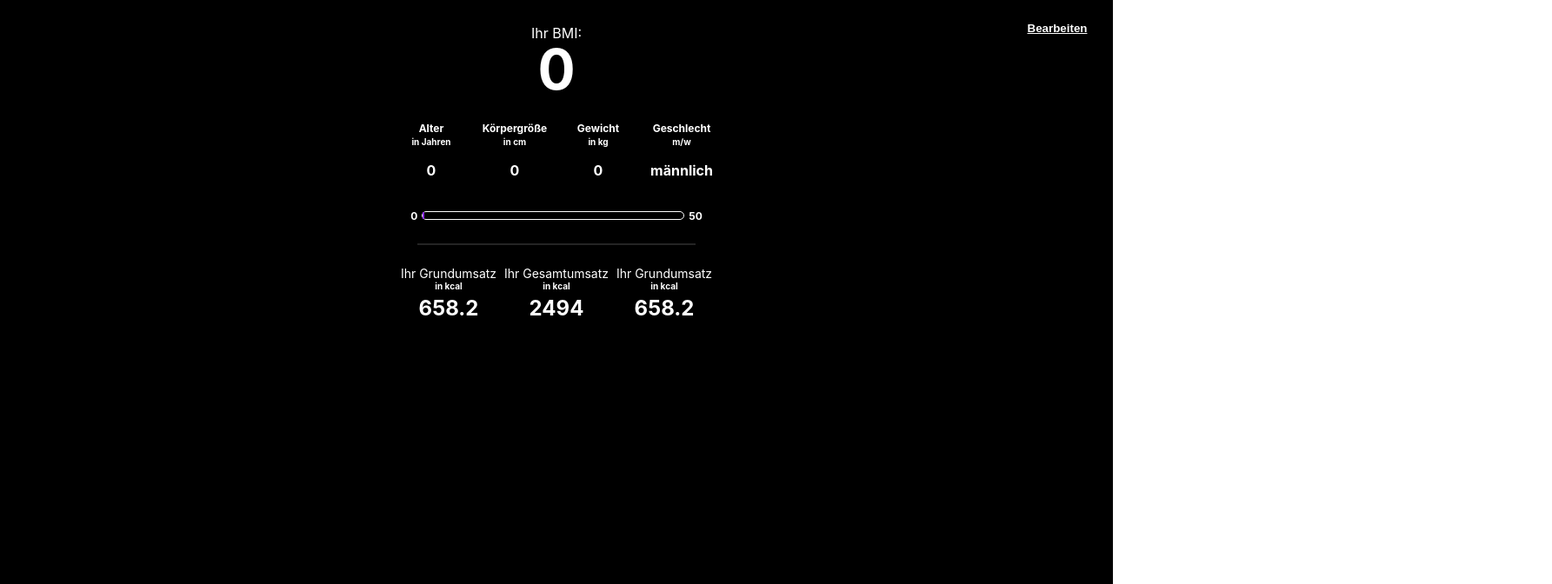
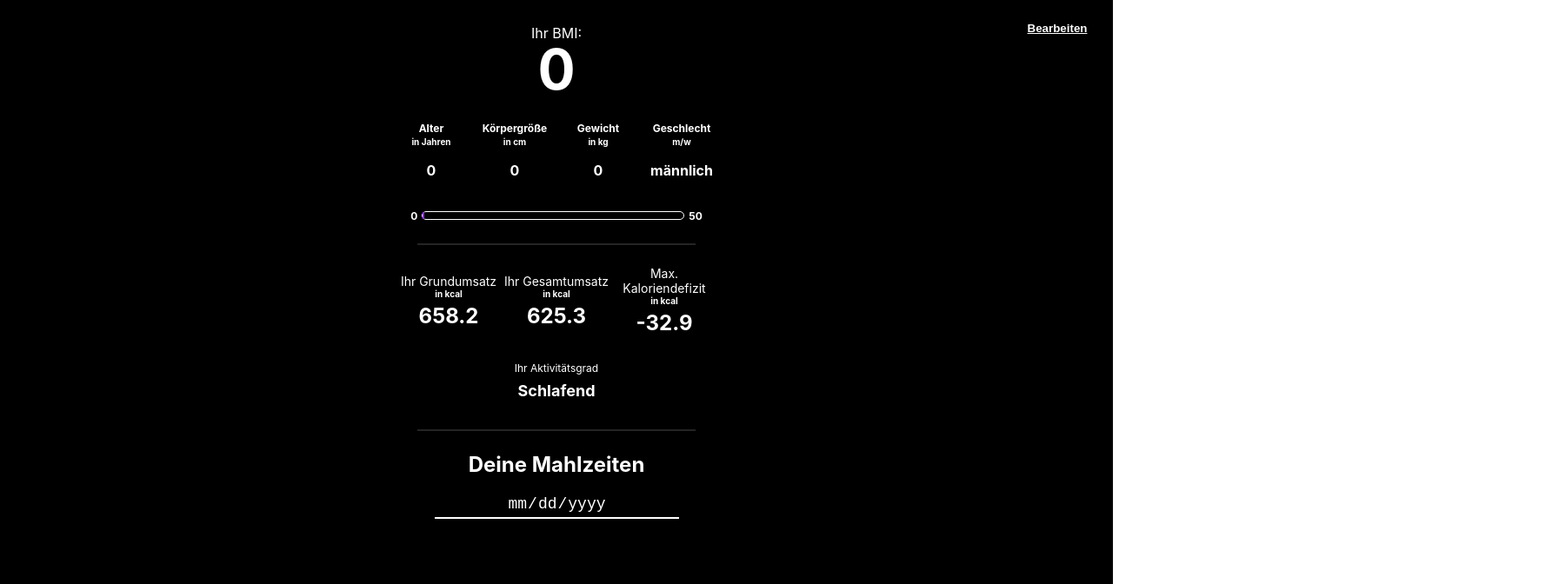
Before and after one commit to Louisrost/calotracker, a React (Create React App) app: page / in a window 1280 px wide. Shown: the top 672 px of the page at 87% size, 1785 px wide, since content can reach past the window. Built offline with nearby package versions, Linux system fonts and the light colour scheme.

Commit message:
feat: add eating table

```diff
--- a/src/App.js
+++ b/src/App.js
@@ -2,6 +2,7 @@ import './App.css';
 import BMI from "./Components/BMI/BMI"
 import React, {useState} from "react"
 import Kaloriendefizit from './Components/Kaloriendefizit/Kaloriendefizit';
+import Nahrungsliste from './Components/Nahrungsliste/Nahrungsliste';
 
 function App() {
   const [height, setHeight] = useState(0);
@@ -15,6 +16,8 @@ function App() {
       <BMI height={height} setHeight={setHeight} weight={weight} setWeight={setWeight} sex={sex} setSex={setSex} age={age} setage={setage} editMode={editMode} setEditMode={setEditMode}></BMI>
       <hr className="border"></hr>
       <Kaloriendefizit height={height} weight={weight} sex={sex} age={age} editMode={editMode}></Kaloriendefizit>
+      <hr className="border"></hr>
+      <Nahrungsliste></Nahrungsliste>
     </div>
   );
 }
--- a/src/Components/BMI/BMI.css
+++ b/src/Components/BMI/BMI.css
@@ -54,6 +54,7 @@
   position: absolute;
   top: 0;
   right: 0;
+  cursor: pointer;
 }
 .bmi-age-value{
   font-size: 16px;
--- a/src/Components/Kaloriendefizit/Kaloriendefizit.css
+++ b/src/Components/Kaloriendefizit/Kaloriendefizit.css
@@ -1,6 +1,6 @@
 .kaloriendefizit{
   width: 100%;
-  height: 256px;
+  height: 180px;
   display: flex;
   align-items: center;
   flex-direction: column;
@@ -36,3 +36,50 @@
   margin: 0;
   font-size: 24px;
 }
+.activity-dropdown{
+  background-color: black;
+  height: 32px;
+  width: 280px;
+  border: 0;
+  border-bottom: 2px solid white;
+  font-size: 18px;
+  font-weight: bold;
+  color: white;
+  outline: none;
+  cursor: pointer;
+  text-align: center;
+  margin-top: 8px;
+}
+.activity-dropdown-option{
+  width: 280px;
+  cursor: pointer;
+  border: none;
+  outline: none;
+  font-size: 12px;
+  font-weight: bold;
+  cursor: pointer;
+}
+.activity-dropdown-paragraph{
+  font-weight: bold;
+  font-size: 18px;
+  color: white;
+  margin: 0;
+  margin-top: 8px;
+}
+.activity-dropdown-text{
+  margin: 0;
+  font-size: 12px;
+  font-weight: 400;
+}
+.activity-container{
+  margin-top: 32px;
+  width: 280px;
+  height: fit-content;
+  display: flex;
+  align-items: center;
+  justify-content: center;
+  flex-direction: column;
+}
+.helper{
+  margin-top: 32px;
+}
--- a/src/Components/Kaloriendefizit/Kaloriendefizit.js
+++ b/src/Components/Kaloriendefizit/Kaloriendefizit.js
@@ -3,6 +3,26 @@ import "./Kaloriendefizit.css"
 
 function Kaloriendefizit({height, weight, sex, age, editMode}) {
   const [formel, setFormel] = useState(0);
+  const [factor, setFactor] = useState([0.95, "Schlafend"]);
+  var activityText;
+  console.log(factor);
+
+  const handleActivityChange = (e)=> {
+    if(e.target.value==="0.95"){
+      activityText="Schlafend";
+    }else if(e.target.value==="1.2"){
+      activityText="Nur sitzend, liegend";
+    }else if(e.target.value==="1.45"){
+      activityText="Sitzend, kaum körperliche Aktivität";
+    }else if(e.target.value==="1.65"){
+      activityText="Überwiegend sitzend, gehend und stehend";
+    }else if(e.target.value==="1.85"){
+      activityText="Hauptsächlich stehend und gehend";
+    }else if(e.target.value==="2.2"){
+      activityText="Körperlich anstrengende Arbeit";
+    }
+    setFactor([e.target.value, activityText]);
+  }
 
   useEffect(()=>{
     if(sex==="männlich"){
@@ -39,15 +59,26 @@ function Kaloriendefizit({height, weight, sex, age, editMode}) {
           <div className="kaloriendefizit-ausgangsdaten-container">
             <p className="grundumsatz-headline">Ihr Gesamtumsatz</p>
             <p className="grundumsatz-subheadline">in kcal</p>
-            <h1 className="grundumsatz">2494</h1>
+            <h1 className="grundumsatz">{(formel.toFixed(1)*factor[0]).toFixed(1)}</h1>
           </div>
           <div className="kaloriendefizit-ausgangsdaten-container">
-            <p className="grundumsatz-headline">Ihr Grundumsatz</p>
+            <p className="grundumsatz-headline">Max. Kaloriendefizit</p>
             <p className="grundumsatz-subheadline">in kcal</p>
-            <h1 className="grundumsatz">{formel.toFixed(1)}</h1>
+            <h1 className="grundumsatz">{((formel.toFixed(1)*factor[0]).toFixed(1)-formel.toFixed(1)).toFixed(1)}</h1>
           </div>
-          {editMode? <input type="checkbox">test</input>: ""}
       </div>
+          {editMode?
+            <div className="helper"><p className="text activity-dropdown-text">Ihr Aktivitätsgrad</p>
+            <select name="" id="activities" onChange={(e)=>handleActivityChange(e)} className="activity-dropdown" value={factor[0]}>
+              <option className="activity-dropdown-option" value="0.95">Schlafend</option>
+              <option className="activity-dropdown-option" value="1.2">Nur sitzend, liegend</option>
+              <option className="activity-dropdown-option" value="1.45">Sitzend, kaum körperliche Aktivität</option>
+              <option className="activity-dropdown-option" value="1.65">Überwiegend sitzend, gehend und stehend</option>
+              <option className="activity-dropdown-option" value="1.85">Hauptsächlich stehend und gehend</option>
+              <option className="activity-dropdown-option" value="2.2">Körperlich anstrengende Arbeit</option>
+            </select>
+            </div>
+            : <div className="activity-container"><p className="text activity-dropdown-text">Ihr Aktivitätsgrad</p><p className="activity-dropdown-paragraph">{factor[1]}</p></div>}
     </div>
   )
 }
--- /dev/null
+++ b/src/Components/Nahrungsliste/Nahrungsliste.css
@@ -0,0 +1,27 @@
+.nahrungsliste{
+    width: 100%;
+    height: 256px;
+    display: flex;
+    align-items: center;
+    flex-direction: column;
+    padding-top: 16px;
+}
+.nahrungsliste-datepicker::-webkit-calendar-picker-indicator{
+    position: absolute;
+    width: 100%;
+    opacity: 0;
+}
+.nahrungsliste-datepicker{
+    color: white;
+    background-color: black;
+    border: 0;
+    border-bottom: 2px solid white;
+    text-align: center;
+    width: 280px;
+    height: 30px;
+    font-size: 18px;
+}
+.nahrungsliste-headline{
+    margin: 0px 0px 16px 0px;
+    font-size: 24px;
+}
--- /dev/null
+++ b/src/Components/Nahrungsliste/Nahrungsliste.js
@@ -0,0 +1,22 @@
+import React from 'react'
+import "./Nahrungsliste.css"
+
+function Nahrungsliste() {
+
+    const getCurrentDate = ()=>{
+        var date = new Date();
+        var currentDate = date.toISOString().slice(0,10);
+        return currentDate;
+    }
+    const blocker = ()=>{
+      return false;
+    }
+  return (
+    <div className="nahrungsliste">
+        <h1 className="nahrungsliste-headline">Deine Mahlzeiten</h1>
+        <input type="date" onKeyPress={()=>blocker()} className="nahrungsliste-datepicker" onChange={()=>getCurrentDate()}></input>
+    </div>
+  )
+}
+
+export default Nahrungsliste
```
